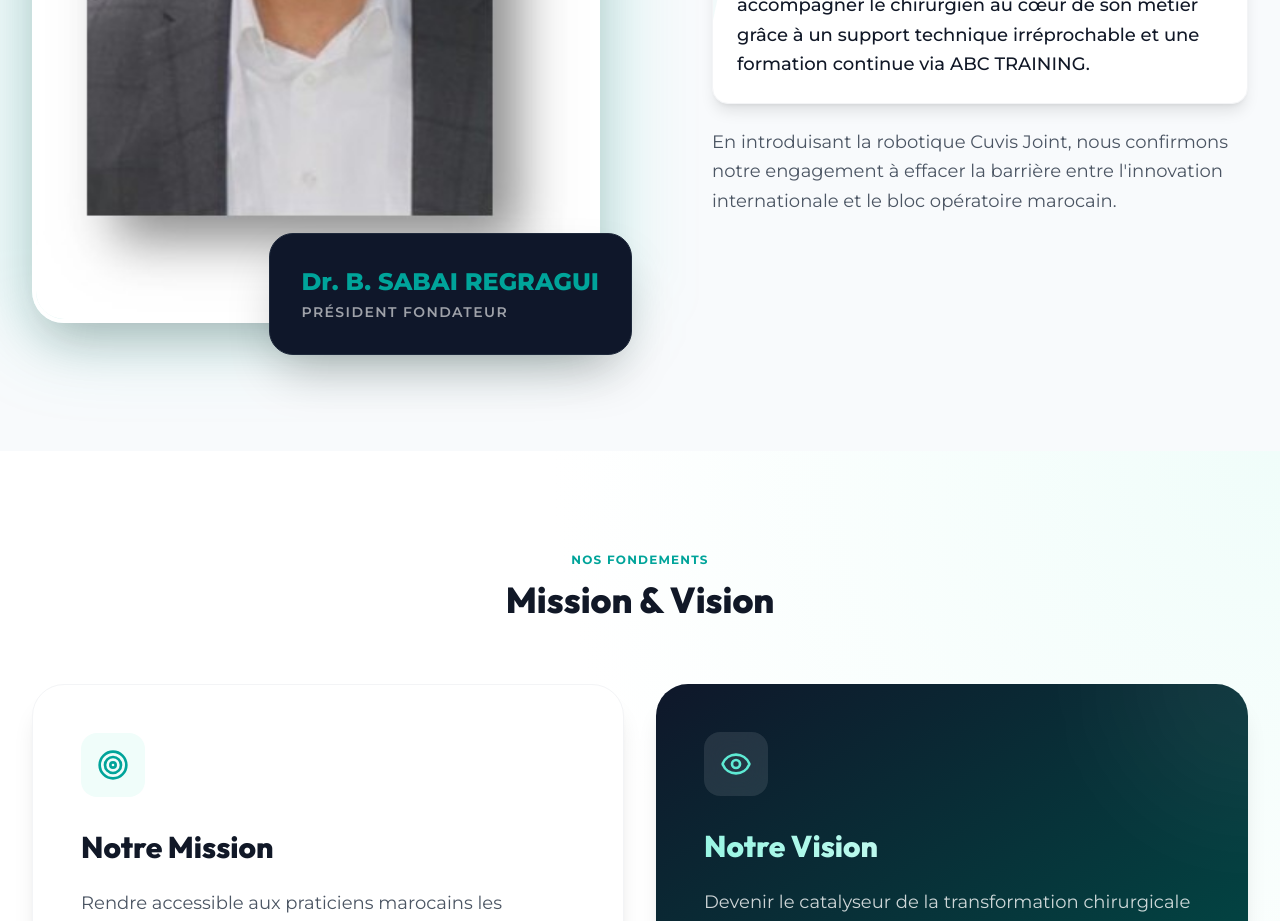
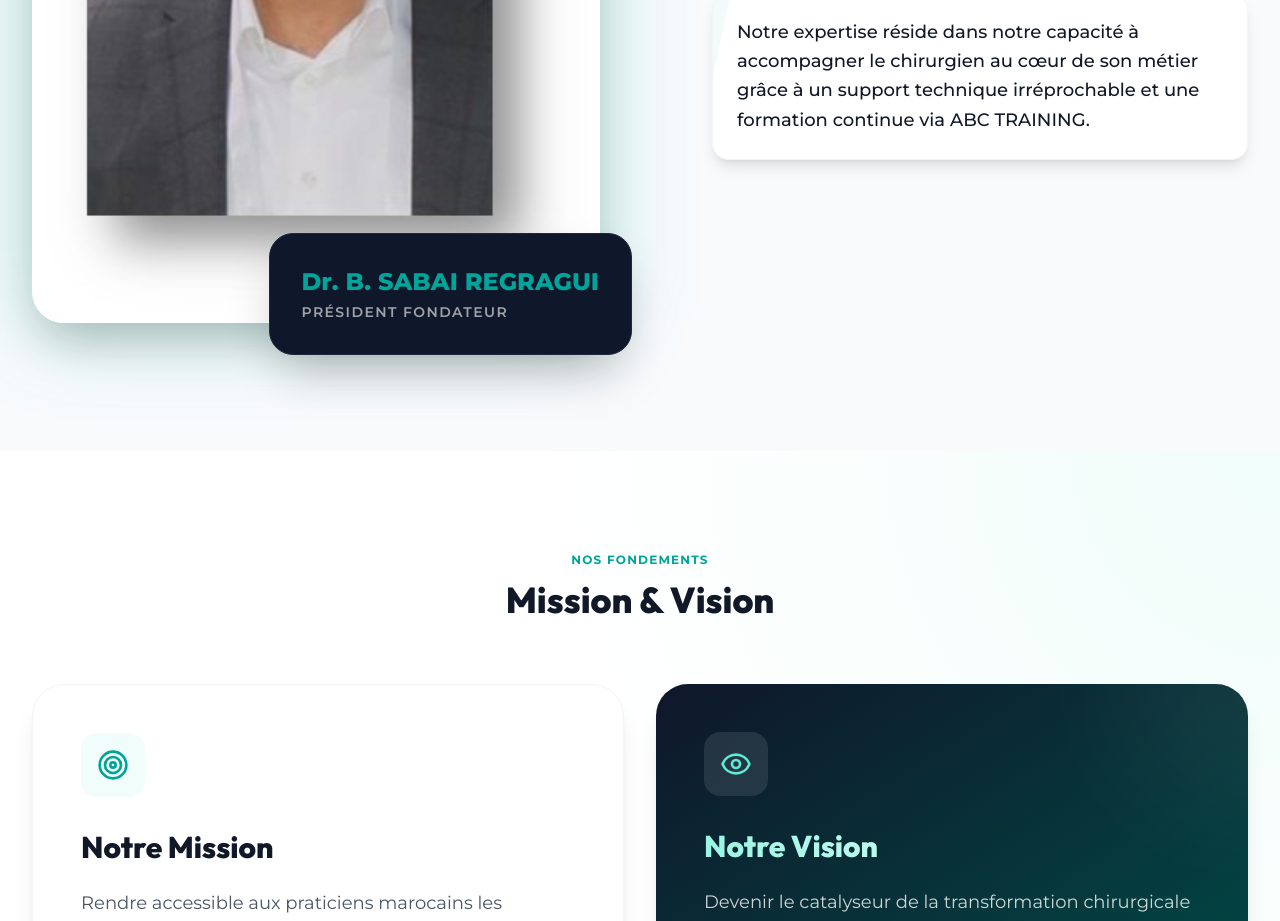
Before and after one commit to paraglow26-cell/dbc, a React (Vite) app: page /a-propos in a window 1280 px wide. Shown: the part 1360-2281 px from the top of the page. Built offline with nearby package versions, Linux system fonts and the light colour scheme; no server answers.

Commit message:
Supprimer la phrase sur Cuvis Joint de la page À propos

```diff
--- a/src/pages/About.tsx
+++ b/src/pages/About.tsx
@@ -217,9 +217,6 @@ export default function About() {
                   <div className="absolute inset-0 bg-[#00a49a]/5 transform -skew-x-12 -translate-x-full group-hover:translate-x-0 transition-transform duration-700" />
                   <p className="relative z-10">Notre expertise réside dans notre capacité à accompagner le chirurgien au cœur de son métier grâce à un support technique irréprochable et une formation continue via ABC TRAINING.</p>
                 </motion.div>
-                <motion.p variants={fadeInUp}>
-                  En introduisant la robotique Cuvis Joint, nous confirmons notre engagement à effacer la barrière entre l'innovation internationale et le bloc opératoire marocain.
-                </motion.p>
               </motion.div>
             </div>
           </motion.div>
```
